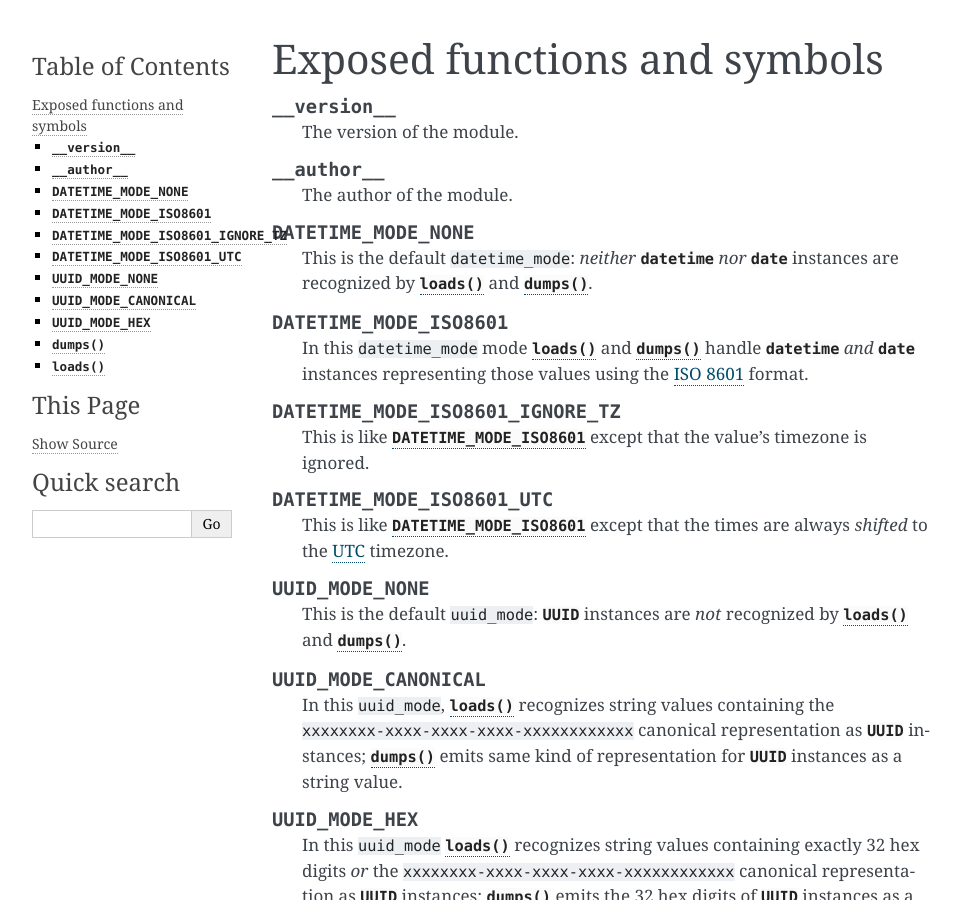
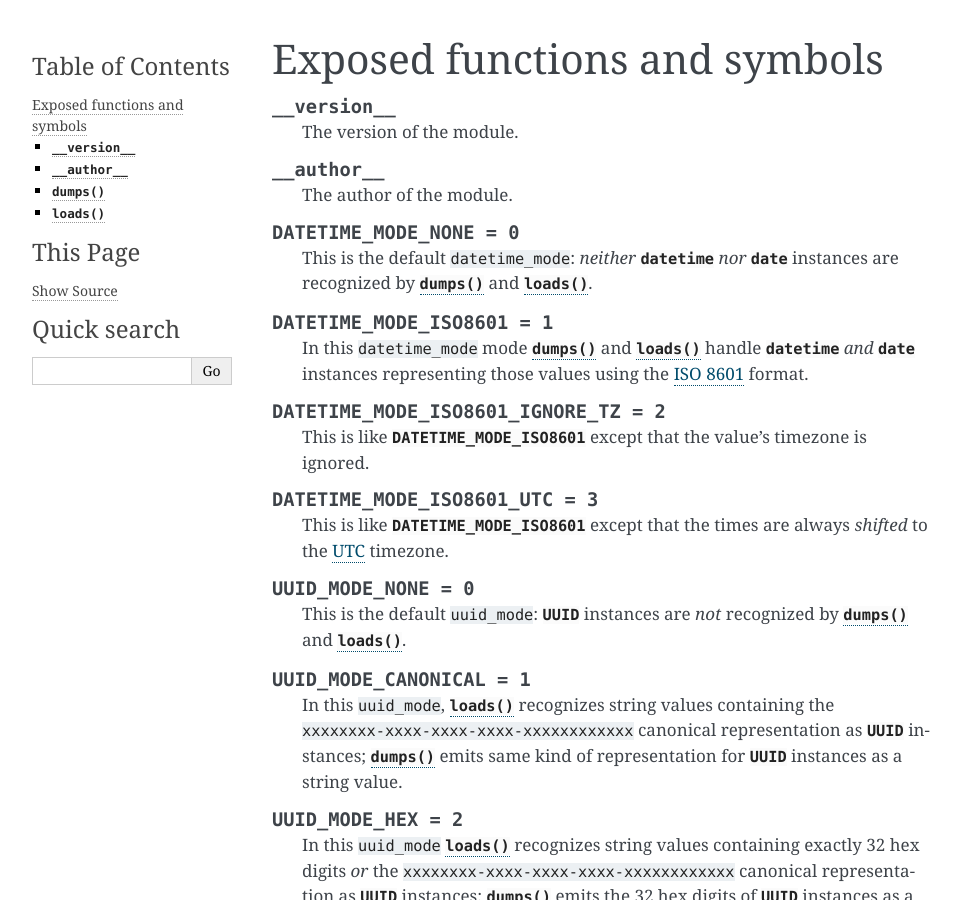
Before and after one commit to python-rapidjson/python-rapidjson, a Sphinx documentation site: the page built from docs/api.rst, in a window 1280 px wide and 900 px high. Shown: the whole window, without its empty margins (148-1106 px from the left). Built offline with Sphinx 7.4.7, drawn with Linux system fonts in a browser that asks for light colours.

Commit message:
Add the actual values of exposed constants

```diff
--- a/docs/api.rst
+++ b/docs/api.rst
@@ -12,38 +12,38 @@
 
    The author of the module.
 
-.. data:: DATETIME_MODE_NONE
+.. data:: DATETIME_MODE_NONE = 0
 
    This is the default ``datetime_mode``: *neither* :class:`datetime` *nor* :class:`date`
-   instances are recognized by :func:`loads` and :func:`dumps`.
+   instances are recognized by :func:`dumps` and :func:`loads`.
 
-.. data:: DATETIME_MODE_ISO8601
+.. data:: DATETIME_MODE_ISO8601 = 1
 
-   In this ``datetime_mode`` mode :func:`loads` and :func:`dumps` handle :class:`datetime`
+   In this ``datetime_mode`` mode :func:`dumps` and :func:`loads` handle :class:`datetime`
    *and* :class:`date` instances representing those values using the `ISO 8601`_ format.
 
-.. data:: DATETIME_MODE_ISO8601_IGNORE_TZ
+.. data:: DATETIME_MODE_ISO8601_IGNORE_TZ = 2
 
    This is like :data:`DATETIME_MODE_ISO8601` except that the value's timezone is ignored.
 
-.. data:: DATETIME_MODE_ISO8601_UTC
+.. data:: DATETIME_MODE_ISO8601_UTC = 3
 
    This is like :data:`DATETIME_MODE_ISO8601` except that the times are always *shifted* to
    the UTC_ timezone.
 
-.. data:: UUID_MODE_NONE
+.. data:: UUID_MODE_NONE = 0
 
    This is the default ``uuid_mode``: :class:`UUID` instances are *not* recognized by
-   :func:`loads` and :func:`dumps`.
+   :func:`dumps` and :func:`loads`.
 
-.. data:: UUID_MODE_CANONICAL
+.. data:: UUID_MODE_CANONICAL = 1
 
    In this ``uuid_mode``, :func:`loads` recognizes string values containing the
    ``xxxxxxxx-xxxx-xxxx-xxxx-xxxxxxxxxxxx`` canonical representation as :class:`UUID`
    instances; :func:`dumps` emits same kind of representation for :class:`UUID` instances as a
    string value.
 
-.. data:: UUID_MODE_HEX
+.. data:: UUID_MODE_HEX = 2
 
    In this ``uuid_mode`` :func:`loads` recognizes string values containing exactly 32 hex
    digits *or* the ``xxxxxxxx-xxxx-xxxx-xxxx-xxxxxxxxxxxx`` canonical representation as
```
